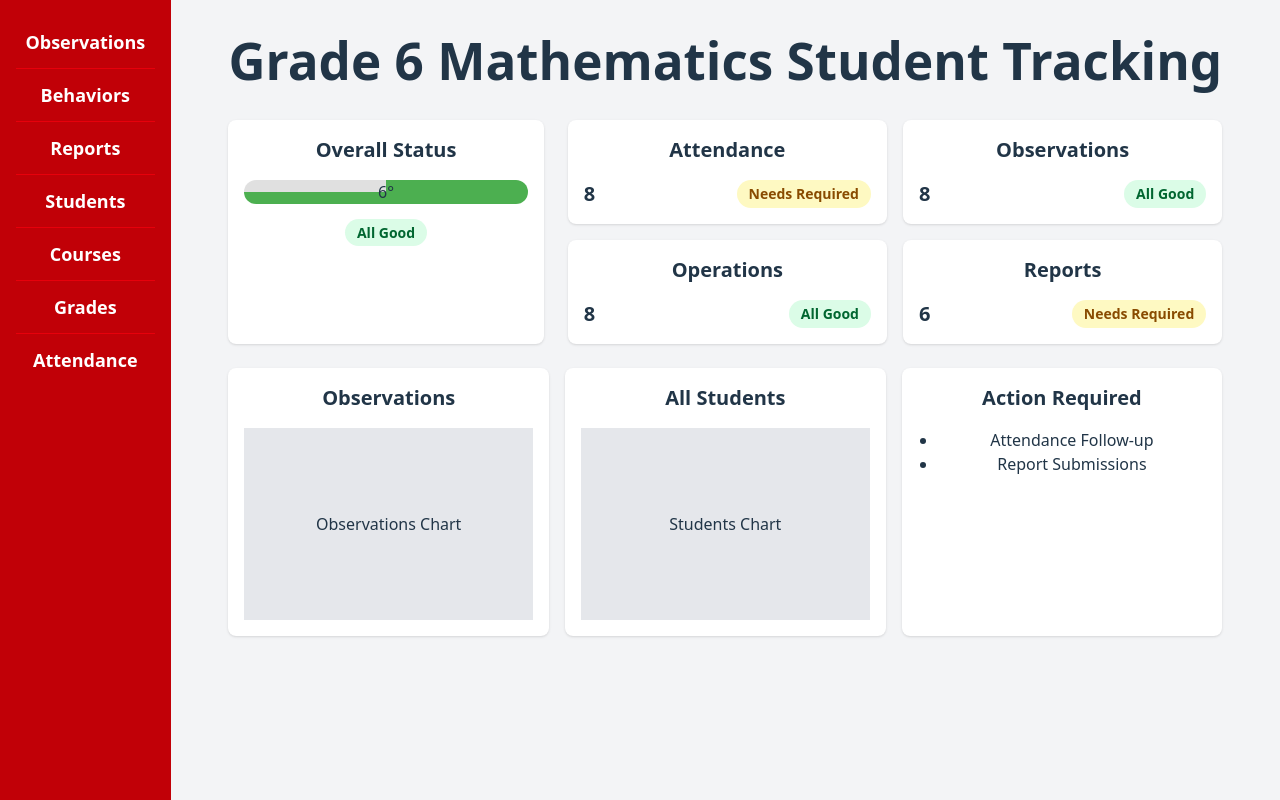
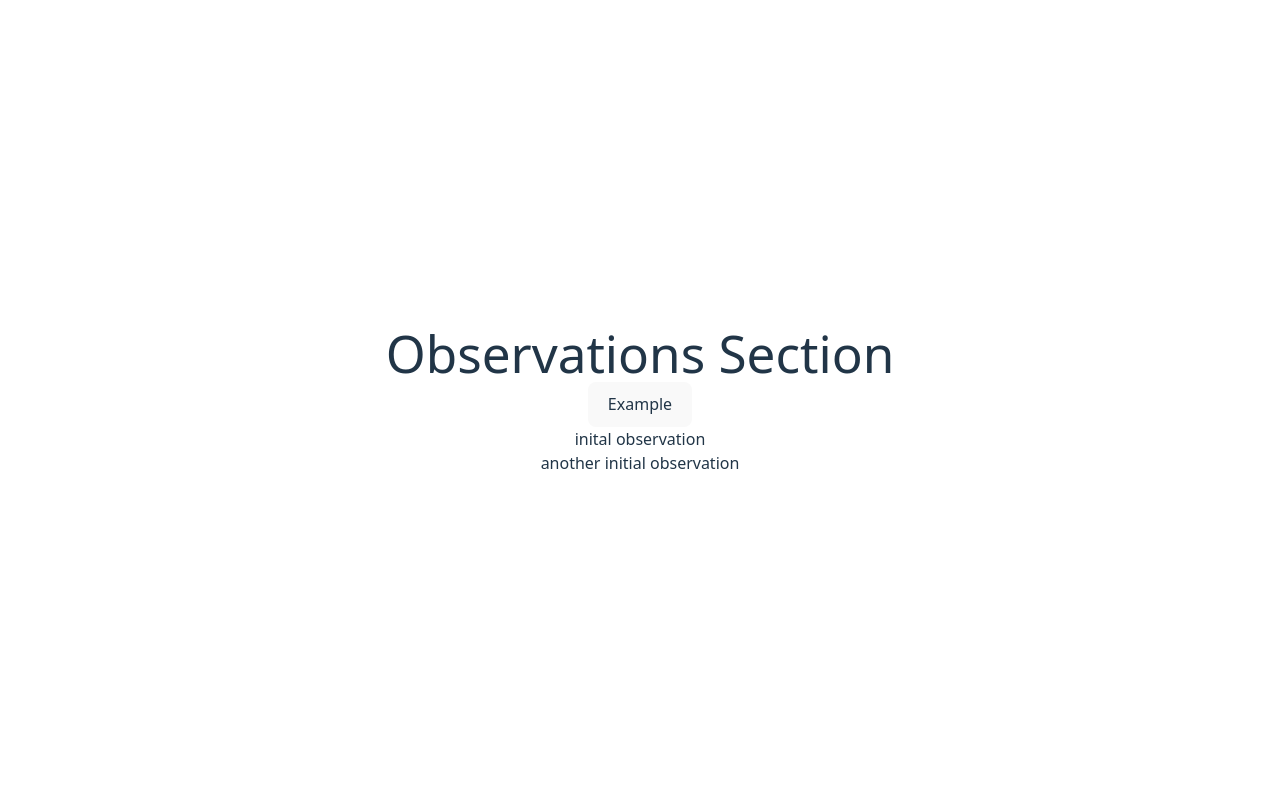
Before and after one commit to glowiep/Fullstack-FastAPI, a React (Vite) app in the folder frontend/: page /observations in a window 1280 px wide. Before the commit this address led to /home. Built offline with nearby package versions, Linux system fonts and the light colour scheme.

Commit message:
Add /observations as example for fetching data from backend

```diff
--- a/frontend/src/routes.tsx
+++ b/frontend/src/routes.tsx
@@ -3,6 +3,7 @@ import { createBrowserRouter, Navigate } from 'react-router-dom';
 import Home from './pages/Home';
 import Dashboard from './pages/Dashboard';
 import Login from './pages/Auth/Login';
+import ObservationsSection from './sections/Observations';
 import App from './App';
 
 const router = createBrowserRouter([
@@ -15,6 +16,7 @@ const router = createBrowserRouter([
   { path: '/login', element: <Login /> },
   { path: '/home', element: <Home /> },
   { path: '/dashboard', element: <Dashboard /> },
+  { path: '/observations', element: <ObservationsSection /> },
 
   // Catch-all route to redirect unknown paths to root
   { path: '*', element: <Navigate to="/home" replace /> },
--- /dev/null
+++ b/frontend/src/sections/Observations.tsx
@@ -0,0 +1,31 @@
+import api from "../api/axios"
+import { useState } from "react"
+
+// Use this as an example for fetching data from the backend
+
+const ObservationsSection = () => {
+    const [observations, setObservations] = useState(["inital observation", "another initial observation"]);
+
+    const handleGetObservations = async () => {
+        // Fetch teacher emails from the backend - see @router.get("/observations/") in classroom.py
+        try {
+            const response = await api.get('/observations');
+            setObservations(response.data.observations || ["No observations found"]);  // Right now the response doesnt return what we need so it returns the default "No observations found"
+        } catch (error) {
+            console.error('Error fetching observations:', error);
+            setObservations(["Error fetching observations"]);
+        }
+    };
+    return (
+        <div>
+            <h1>Observations Section</h1>
+
+            <button onClick={handleGetObservations}>Example</button>
+            {observations.map((observation, index) => (
+                <div key={index}>{observation}</div>
+            ))}
+        </div>
+    );
+};
+
+export default ObservationsSection;
```
